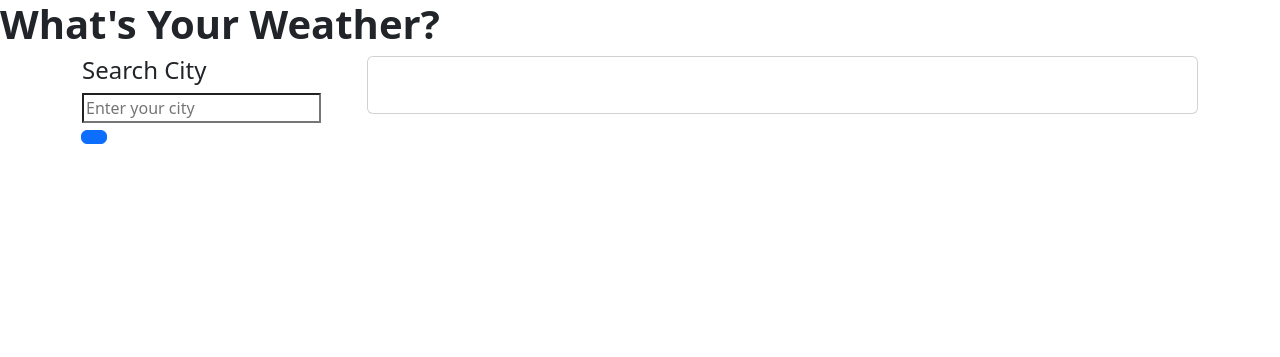
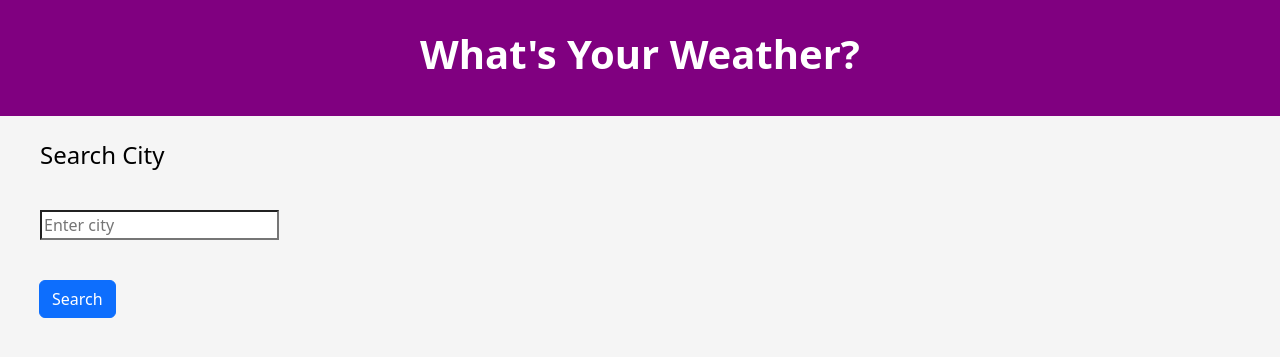
Before and after one commit to MegMathis/weather_dashboard, a plain HTML site: page index.html in a window 1280 px wide. Drawn offline with nearby package versions, Linux system fonts and the light colour scheme.

Commit message:
css_skeleton

```diff
--- /dev/null
+++ b/Assets/CSS/style.css
@@ -0,0 +1,50 @@
+header {
+  background-color: purple;
+  text-align: center;
+  padding: 30px;
+  color: white;
+}
+
+.searchCityHeader {
+  margin-top: 25px;
+  color: black;
+}
+
+body {
+  background-color: whitesmoke;
+}
+
+.container {
+  margin-left: 10px;
+  padding-left: 10px;
+  min-width: 100px;
+}
+
+h4 {
+  margin: 20px;
+}
+
+input {
+  margin: 20px;
+}
+
+button {
+  margin: 20px;
+}
+
+.five-day-forecast {
+  flex-direction: column;
+}
+
+.cards {
+  margin: 20px;
+  min-width: 100px;
+}
+
+.hide {
+  display: none;
+}
+
+.current-weather {
+  padding: 10px;
+}
--- a/Assets/JavaScript/script.js
+++ b/Assets/JavaScript/script.js
@@ -0,0 +1,22 @@
+var searchField = document.querySelector(".inputValue");
+var searchButton = document.querySelector("#searchButton");
+var searchForm = document.querySelector(".searchForm");
+
+function handlesearchForm(e) {
+  if (!searchField.value) {
+    return;
+  }
+  e.preventDefault();
+  console.log(searchField.value);
+  var city = searchField.value.trim();
+
+  searchCity(city);
+}
+
+function searchCity(city) {
+  console.log(city);
+
+  var apiKey = "aea0e9dd933491db706a962609d73f70";
+  var baseURL = `$http://api.openweathermap.org/geo/1.0/direct?q=${city}&limit=5&appid=${apiKey}`;
+}
+searchForm.addEventListener("submit", handlesearchForm);
--- a/index.html
+++ b/index.html
@@ -8,7 +8,7 @@
       rel="stylesheet"
       href="https://cdn.jsdelivr.net/npm/bootstrap@5.3.0-alpha1/dist/css/bootstrap.min.css"
     />
-    <link rel="stylesheet" href="Assets/CSS/style.cs" />
+    <link rel="stylesheet" href="Assets/CSS/style.css" />
     <title>What's Your Weather?</title>
   </head>
   <body>
@@ -19,19 +19,21 @@
       <div class="row">
         <div class="col-sm-3">
           <h4 class="searchCityHeader">Search City</h4>
-          <form class="input-group mb-3">
+          <form class="input-group mb-3 searchForm">
             <input
               type="text"
               class="inputValue"
               id="inputValue"
-              placeholder="Enter your city"
+              placeholder="Enter city"
             />
             <div class="input-group-append">
               <button
                 class="searchBtn btn btn-primary"
                 id="searchButton"
-                type="button"
-              ></button>
+                type="submit"
+              >
+                Search
+              </button>
             </div>
           </form>
         </div>
```
Also changed, not shown: 1 other file.
